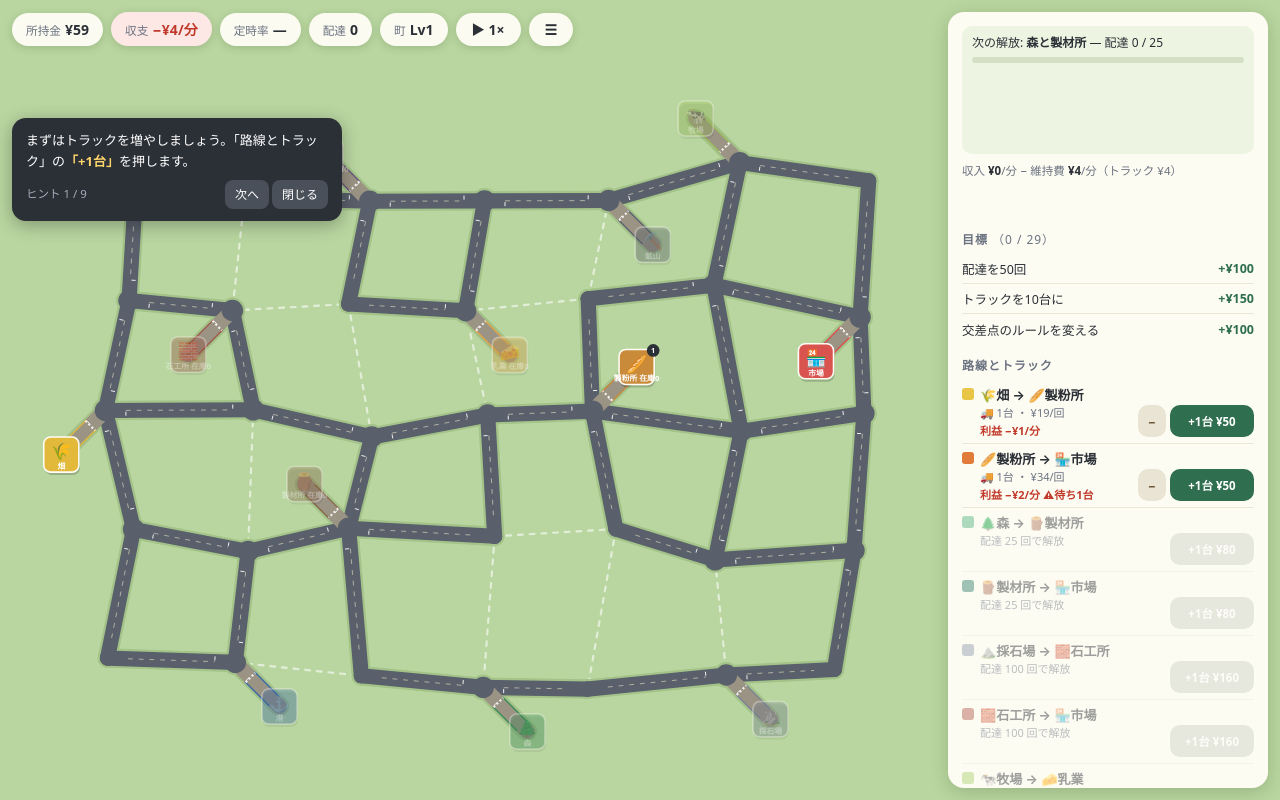
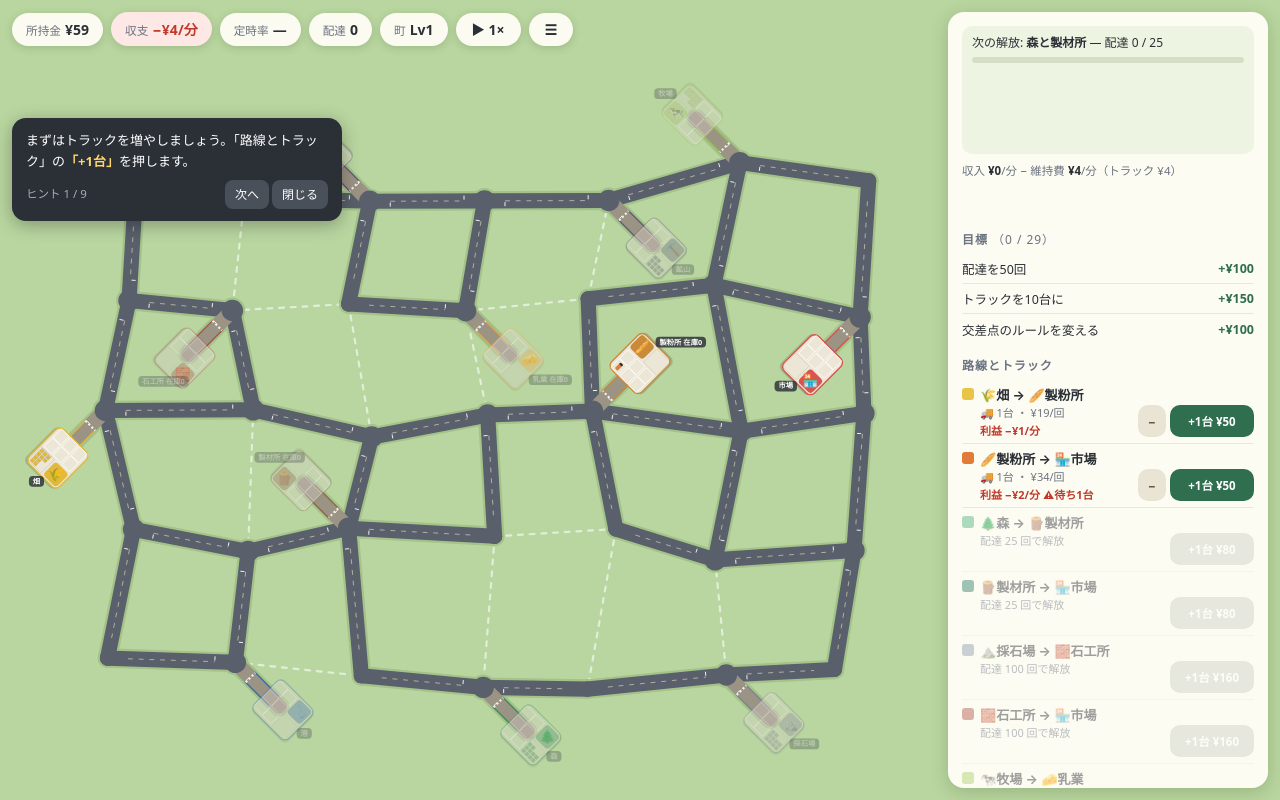
Before and after one commit to hana-movie/create, a plain HTML site: page yumi-game/TruckTown/index.html in a window 1280 px wide. Drawn offline with Linux system fonts and the light colour scheme.

Commit message:
Add files via upload

```diff
--- a/yumi-game/TruckTown/index.html
+++ b/yumi-game/TruckTown/index.html
@@ -228,7 +228,7 @@ let W=null,G=null,trucks=[],tid=0;
 function grand(){let t=(G.rs=(G.rs+0x6D2B79F5)>>>0);t=Math.imul(t^t>>>15,1|t);t=t+Math.imul(t^t>>>7,61|t)^t;return((t^t>>>14)>>>0)/4294967296;}
 // the next town of a run also follows from the current one, so a whole run can be replayed from its first number
 const nextSeed=(seed,lv)=>(mulberry32((seed^Math.imul(lv+1,0x9E3779B1))>>>0)()*1e9)|0;
-let notify=()=>{},fx=()=>{},onClear=()=>{}; // set by the UI (messages, sounds); the simulation core must not touch the page directly
+let notify=()=>{},fx=()=>{},onClear=()=>{},onPay=()=>{}; // set by the UI (messages, sounds); the simulation core must not touch the page directly
 function genWorld(seed,lv){
   const rnd=mulberry32(seed);laneSeq=0;lv=lv|0;
   const COLS=7+Math.min(lv,3),ROWS=5+Math.min(lv>>1,2),SP=125,nodes=[]; // later towns are bigger
@@ -866,7 +866,7 @@ function updBuilding(b,dt){
     if(busy>=b.bays){keep.push(v);continue;}
     if(v.t>0){busy++;v.t-=dt*(1+0.3*G.up.load);if(v.t>0){keep.push(v);continue;}}
     const r=v.route;
-    if(v.task==='unload'){const pf=onTime(r,v.trip);v.trip=0;r.pf=(r.pf===undefined?1:r.pf)*0.85+pf*0.15;const amt=payOf(r)*pf;earn(amt);G.pfl.push([G.time,pf]);if(G.pfl.length>2000)G.pfl.shift();r.earn.push([G.time,amt]);if(r.earn.length>300)r.earn.shift();G.delivered++;r.done++;r.log.push(G.time);if(r.log.length>400)r.log.shift();if(G.con&&G.con.r===r.i)G.con.got++;fx('deliver');if(b.mix){b.mat[r.src.key]=Math.min(99,(b.mat[r.src.key]||0)+1);}else if(b.fac)b.stock++;if(r.src.mix)G.made.push(G.time);v.cargo=0;v.dest=r.src;}
+    if(v.task==='unload'){const pf=onTime(r,v.trip);v.trip=0;r.pf=(r.pf===undefined?1:r.pf)*0.85+pf*0.15;const amt=payOf(r)*pf;earn(amt);onPay(b,amt);G.pfl.push([G.time,pf]);if(G.pfl.length>2000)G.pfl.shift();r.earn.push([G.time,amt]);if(r.earn.length>300)r.earn.shift();G.delivered++;r.done++;r.log.push(G.time);if(r.log.length>400)r.log.shift();if(G.con&&G.con.r===r.i)G.con.got++;fx('deliver');if(b.mix){b.mat[r.src.key]=Math.min(99,(b.mat[r.src.key]||0)+1);}else if(b.fac)b.stock++;if(r.src.mix)G.made.push(G.time);v.cargo=0;v.dest=r.src;}
     else if(b!==r.src)v.dest=r.src;
     else{
       if(b.mix){if(b.mix.some(k=>b.mat[k]<1)){keep.push(v);continue;}for(const k of b.mix)b.mat[k]--;}
@@ -1172,7 +1172,7 @@ if(HEADLESS){
 }else{
 /* ================= rendering ================= */
 const cv=document.getElementById('cv'),ctx=cv.getContext('2d');
-const cam={x:0,y:0,z:1};let cw=0,ch=0,sel=null,selE=null,selC=null,showJam=true;
+const cam={x:0,y:0,z:1};let cw=0,ch=0,sel=null,selE=null,selC=null,showJam=true,pops=[];
 function resize(){const d=window.devicePixelRatio||1;cw=window.innerWidth;ch=window.innerHeight;cv.width=cw*d;cv.height=ch*d;}
 function fit(){
   let x0=1e9,y0=1e9,x1=-1e9,y1=-1e9;for(const n of W.nodes){x0=Math.min(x0,n.x);y0=Math.min(y0,n.y);x1=Math.max(x1,n.x);y1=Math.max(y1,n.y);}
@@ -1296,28 +1296,64 @@ function draw(){
     ctx.beginPath();ctx.ellipse(cx,cy,rx,ry,0,0,TAU);ctx.fill();ctx.stroke();ctx.setLineDash([]);
     ctx.font='bold 9px system-ui,sans-serif';ctx.fillStyle='rgba(190,90,10,.95)';ctx.textAlign='center';ctx.fillText('⚠ 密集地帯',cx,cy-ry-5);
   }
-  // buildings
+  // facilities: a yard with parking bays (trucks inside) and the goods in stock, like a depot seen from above
   ctx.textAlign='center';ctx.textBaseline='middle';
+  const MATC={mill:'#f1dfae',dairy:'#f5cf3a'};
   for(const b of W.bld){
     const r=W.routes.find(x=>x.src===b||x.dst===b),locked=r&&UNLOCK[r.chain]>G.delivered;
     ctx.globalAlpha=locked?0.35:1;
-    ctx.fillStyle='rgba(0,0,0,.18)';rr(b.node.x-17,b.node.y-15,36,36,7);ctx.fill();
-    ctx.fillStyle=b.col;rr(b.node.x-18,b.node.y-18,36,36,7);ctx.fill();
-    ctx.strokeStyle=b.yard?'#2f6f4f':'#fffdf6';ctx.lineWidth=b.yard?2.6:1.6;ctx.stroke();
-    if(b.yard){ctx.fillStyle='#2f6f4f';ctx.beginPath();ctx.arc(b.node.x-17,b.node.y-17,6,0,TAU);ctx.fill();ctx.fillStyle='#fff';ctx.font='bold 7px system-ui';ctx.fillText('P',b.node.x-17,b.node.y-16.6);}
-    ctx.font='17px sans-serif';ctx.fillStyle='#000';ctx.fillText(b.icon,b.node.x,b.node.y-2);
-    ctx.font='bold 8px system-ui,sans-serif';ctx.fillStyle='#fff';
-    ctx.fillText(b.mix?b.name:b.name+(b.fac?' 在庫'+b.stock:''),b.node.x,b.node.y+12.5);
-    if(b.mix){const t=b.mix.map(k=>MAT_NAME[k]+b.mat[k]).join(' ');ctx.fillStyle='rgba(43,47,54,.85)';const w=ctx.measureText(t).width+8;rr(b.node.x-w/2,b.node.y+19,w,11,4);ctx.fill();ctx.fillStyle=b.mix.some(k=>b.mat[k]<1)?'#ffb4a8':'#fff';ctx.fillText(t,b.node.x,b.node.y+24.8);}
-    if(b.inside.length){ctx.fillStyle='#2b2f36';ctx.beginPath();ctx.arc(b.node.x+17,b.node.y-17,6.5,0,TAU);ctx.fill();ctx.fillStyle='#fff';ctx.font='bold 7.5px system-ui';ctx.fillText(b.inside.length,b.node.x+17,b.node.y-16.6);}
+    const a=Math.atan2(b.node.y-b.grid.y,b.node.x-b.grid.x),ca=Math.cos(a),sa=Math.sin(a);
+    const P=(x,y)=>[b.node.x+x*ca-y*sa,b.node.y+x*sa+y*ca];
+    ctx.save();ctx.translate(b.node.x,b.node.y);ctx.rotate(a);
+    // pad
+    ctx.fillStyle='rgba(0,0,0,.16)';rr(-19,-21,51,45,6);ctx.fill();
+    ctx.fillStyle='#ece6d6';rr(-20,-22,50,44,6);ctx.fill();
+    ctx.strokeStyle=b.yard?'#2f6f4f':b.col;ctx.lineWidth=b.yard?2.4:1.4;ctx.stroke();
+    // parking bays (2 rows x 3) near the gate, then the building and the stock area further in
+    ctx.strokeStyle='rgba(255,255,255,.95)';ctx.lineWidth=0.8;
+    for(let row=0;row<2;row++)for(let k=0;k<3;k++)ctx.strokeRect(-18.5+row*13,-18.5+k*13,12,11);
+    ctx.strokeStyle='rgba(0,0,0,.12)';ctx.lineWidth=0.6;ctx.strokeRect(9,1.5,19,19); // goods area
+    b.inside.slice(0,6).forEach((v,q)=>{const row=(q/3)|0,k=q%3,x=-12.5+row*13,y=-13+k*13;
+      ctx.fillStyle=v.route.color;rr(x-4.2,y-1.9,8.4,3.8,0.9);ctx.fill();ctx.fillStyle='#2b2f36';rr(x+2,y-1.9,2.2,3.8,0.7);ctx.fill();
+      if(v.cargo){ctx.fillStyle='rgba(255,255,255,.85)';ctx.fillRect(x-3.6,y-1.2,4.4,2.4);}});
+    ctx.fillStyle=b.col;rr(9,-20,19,19,4);ctx.fill();
+    // goods: factories show what is in stock, the bakery its two materials, producers a full stack
+    const crate=(x,y,c)=>{ctx.fillStyle=c;ctx.fillRect(x,y,3.6,3.6);ctx.strokeStyle='rgba(0,0,0,.25)';ctx.lineWidth=0.4;ctx.strokeRect(x,y,3.6,3.6);};
+    if(b.mix){
+      b.mix.forEach((k,h)=>{const n=Math.min(8,b.mat[k]),x0=9.5+h*10;
+        for(let q=0;q<n;q++)crate(x0+(q%2)*4.3,19-((q/2)|0)*4.3-3.6,MATC[k]||'#ddd');
+        if(b.mat[k]<1){ctx.setLineDash([1.5,1.5]);ctx.strokeStyle='#d0392b';ctx.lineWidth=0.8;ctx.strokeRect(x0-0.5,2,9.6,17.5);ctx.setLineDash([]);}});
+    }else{
+      const isSrc=W.routes.some(x=>x.src===b),n=b.fac?Math.min(16,b.stock):isSrc?10:0;
+      for(let q=0;q<n;q++)crate(9.5+(q%4)*4.6,18.5-((q/4)|0)*4.6-3.6,b.col);
+    }
+    ctx.restore();
+    // upright parts: icon, labels, badges
+    const ic=P(18.5,-10.5);ctx.font='13px sans-serif';ctx.fillStyle='#000';ctx.fillText(b.icon,ic[0],ic[1]+0.5);
+    if(b.inside.length>6){const q=P(-6,22);ctx.fillStyle='#2b2f36';ctx.beginPath();ctx.arc(q[0],q[1],6.5,0,TAU);ctx.fill();ctx.fillStyle='#fff';ctx.font='bold 6.5px system-ui';ctx.fillText('+'+(b.inside.length-6),q[0],q[1]+0.3);}
+    if(b.fac&&!b.mix&&b.stock>16){const q=P(30,18);ctx.fillStyle='#2b2f36';ctx.font='bold 6.5px system-ui';ctx.fillText(b.stock,q[0],q[1]);}
+    if(b.yard){const q=P(-20,-22);ctx.fillStyle='#2f6f4f';ctx.beginPath();ctx.arc(q[0],q[1],5.5,0,TAU);ctx.fill();ctx.fillStyle='#fff';ctx.font='bold 7px system-ui';ctx.fillText('P',q[0],q[1]+0.3);}
+    const c=P(5,0),lab0=b.name+(b.mix?' '+b.mix.map(k=>MAT_NAME[k].slice(0,2)+b.mat[k]).join(' '):b.fac?' 在庫'+b.stock:'');
+    // label on the far side of the yard, away from the street
+    const lab=lab0;ctx.font='bold 7.5px system-ui,sans-serif';const tw=ctx.measureText(lab).width+8,lp=P(36,0),hz=Math.abs(ca)>Math.abs(sa),lx=lp[0]+(hz?Math.sign(ca)*(tw/2-6):0),ly=lp[1]+(hz?0:Math.sign(sa)*2);
+    ctx.fillStyle='rgba(43,47,54,.82)';rr(lx-tw/2,ly-5.5,tw,11,4);ctx.fill();
+    ctx.fillStyle=b.mix&&b.mix.some(k=>b.mat[k]<1)?'#ffb4a8':'#fff';ctx.fillText(lab,lx,ly+0.3);
     ctx.globalAlpha=1;
   }
+  // money popping up where deliveries are paid
+  const now=performance.now();pops=pops.filter(p=>now-p.t<1300);
+  ctx.font='bold 9px system-ui,sans-serif';
+  for(const p of pops){const k=(now-p.t)/1300;ctx.globalAlpha=1-k*k;const y=p.y-26-k*20,t='+¥'+fmt(p.a);
+    ctx.lineWidth=3;ctx.strokeStyle='rgba(255,255,255,.95)';ctx.strokeText(t,p.x,y);ctx.fillStyle='#2f8a3e';ctx.fillText(t,p.x,y);}
+  ctx.globalAlpha=1;
 }
 
 /* ================= UI ================= */
 const $=id=>document.getElementById(id),fmt=n=>Math.floor(n).toLocaleString('ja-JP');
 let toastT=0;
 notify=toast;
+// one popup per facility at a time: deliveries arriving together (or at high speed) add up instead of piling up
+onPay=(b,a)=>{const now=performance.now(),p=pops.find(q=>q.b===b&&now-q.t<450);if(p)p.a+=a;else{if(pops.length>40)return;const c=[b.node.x,b.node.y];pops.push({b,x:c[0],y:c[1],a,t:now});}};
 function toast(m){const t=$('toast');t.textContent=m;t.style.opacity=1;clearTimeout(toastT);toastT=setTimeout(()=>t.style.opacity=0,2600);}
 function buildPanel(){
   unl=-1;$('snd').textContent=G.mute?'🔇 音なし':'🔊 音あり';speedUI();
@@ -1588,7 +1624,7 @@ function pUp(id,x,y,cancel){
   if(!ptrs.has(id))return;
   if(!cancel&&ptrs.size===1&&moved<6){
     const w=toWorld(x,y);let best=null,bd=26;
-    const hb=W.bld.find(b=>Math.abs(b.node.x-w[0])<19&&Math.abs(b.node.y-w[1])<19);
+    const hb=W.bld.find(b=>Math.hypot(b.node.x-w[0],b.node.y-w[1])<24);
     if(hb){openBldMenu(hb,x,y);ptrs.delete(id);if(!ptrs.size)cv.style.cursor='grab';return;}
     for(const n of W.nodes){if(n.type!=='junction')continue;const d=Math.hypot(n.x-w[0],n.y-w[1]);if(d<bd){bd=d;best=n;}}
     if(best)openMenu(best);
```
